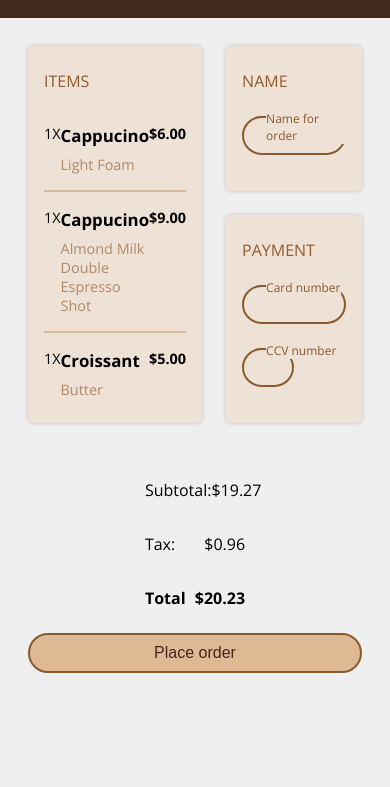
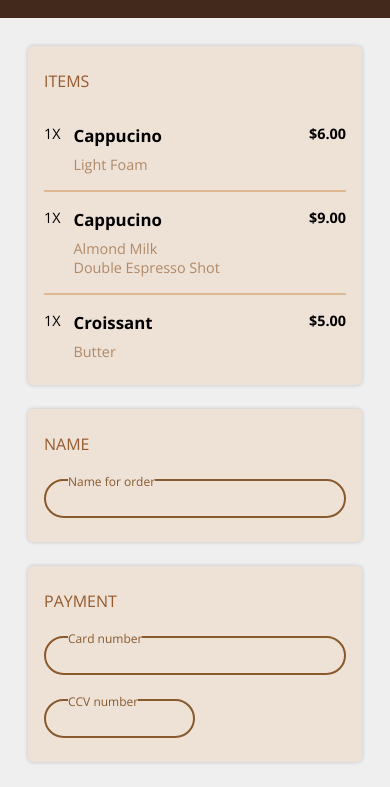
Before and after one commit to BrVenturaU/coffe-checkout, a plain HTML site: page index.html in a window 390 px wide. Shown: the part 57-844 px from the top of the page. Drawn offline with nearby package versions, Linux system fonts and the light colour scheme.

Commit message:
Add responsive rule.

```diff
--- a/styles.css
+++ b/styles.css
@@ -190,3 +190,19 @@ input.short-input {
 .item-options {
   grid-area: options;
 }
+
+/*
+  MEDIA QUERIES
+*/
+
+@media (width <= 800px) {
+  main {
+    grid-template-columns: 1fr;
+    grid-template-areas:
+      "items"
+      "client"
+      "payment"
+      "total"
+      "actions";
+  }
+}
```
